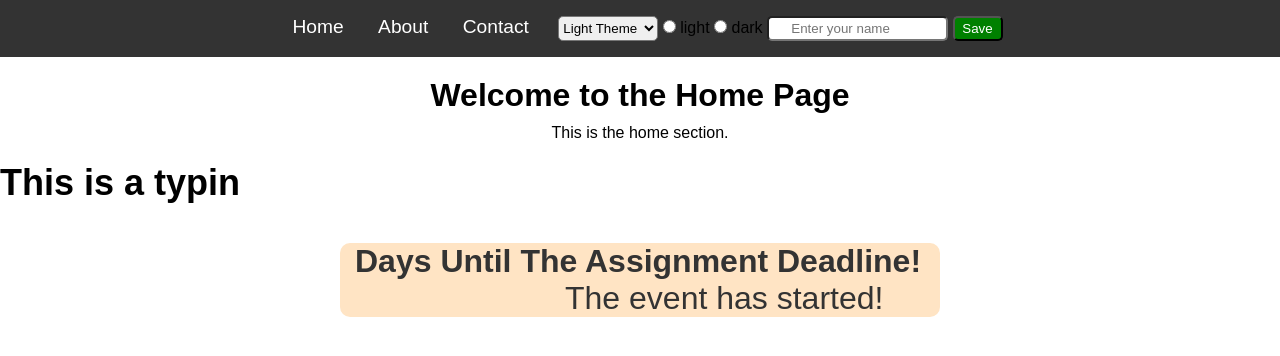
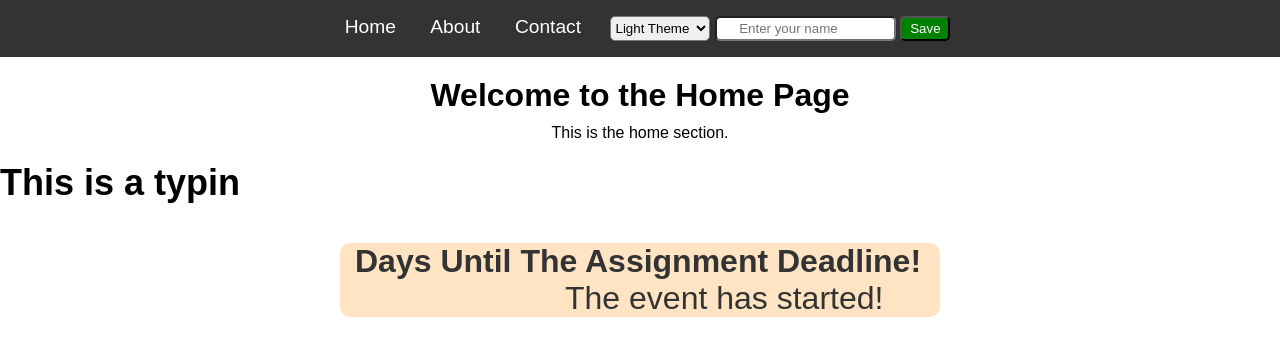
Before and after one commit to atherson/Javascript, a plain HTML site: page index.html in a window 1280 px wide. Drawn offline with Linux system fonts and the light colour scheme.

Commit message:
first commit

```diff
--- a/index.html
+++ b/index.html
@@ -17,10 +17,7 @@
                 <option id="lm" value="light">Light Theme</option>
                 <option id="dm" value="dark">Dark  Theme</option>
             </select>
-            <input type="radio" name="theme" id="lm" value="light">
-            <label for="light">light</label>
-            <input type="radio" name="theme" id="lm" value="dark">
-            <label for="dark">dark</label>
+
             <input type="text" placeholder="      Enter your name" class="name" id="name">
             <button id="save" onclick="saveName()">Save</button>
         </ul>
```
